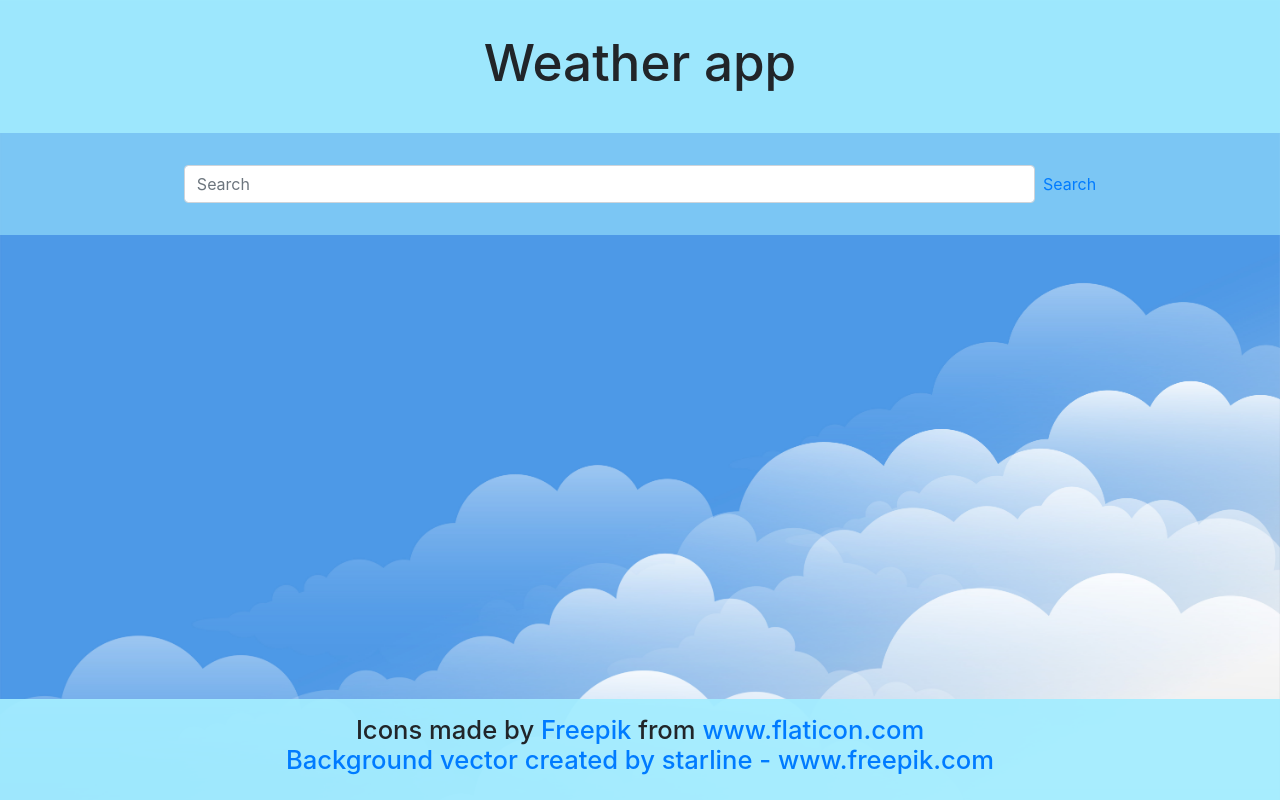
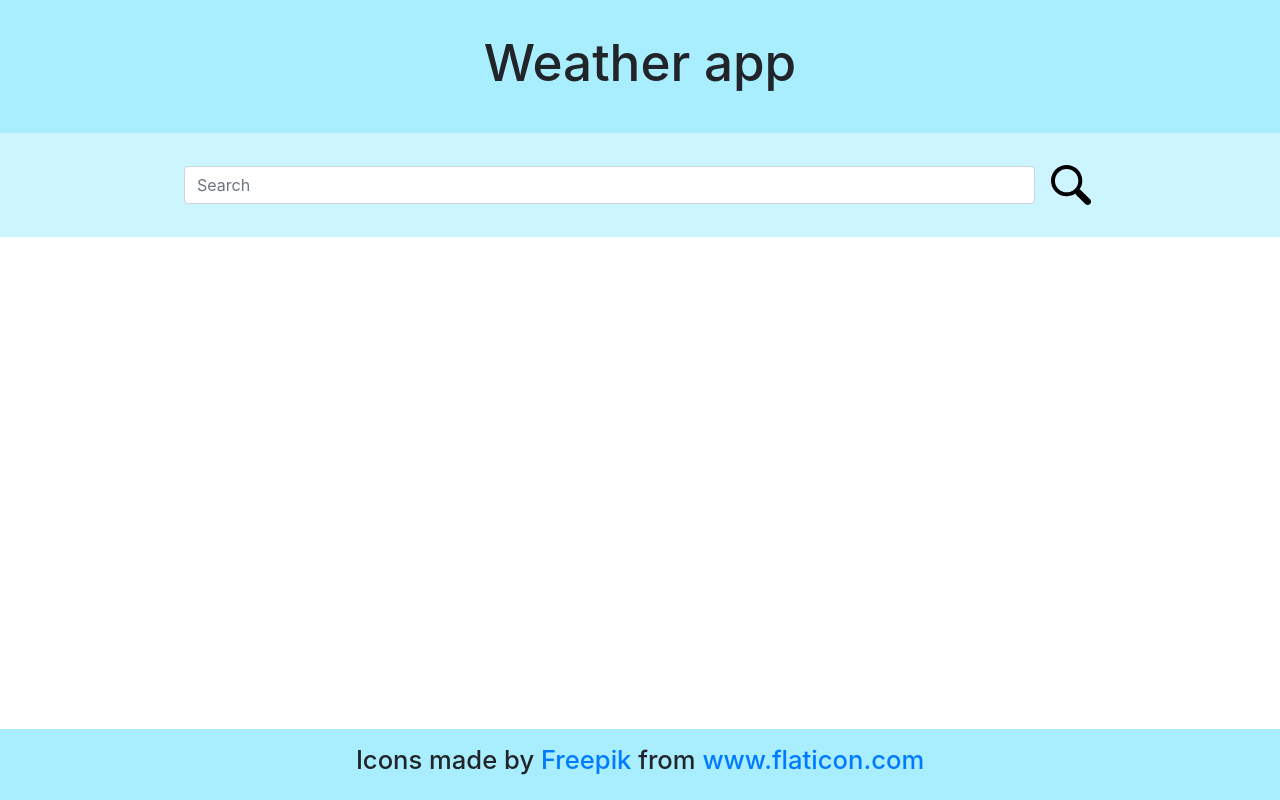
Before and after one commit to JenniLehtonen/Weather-app, a React (Create React App) app in the folder weather-app/: page / in a window 1280 px wide. Built offline with nearby package versions, Linux system fonts and the light colour scheme; no server answers.

Commit message:
Application gets and shows weather data from the API

```diff
--- a/weather-app/src/App.js
+++ b/weather-app/src/App.js
@@ -2,7 +2,6 @@ import React, {useCallback, useState} from "react";
 import 'bootstrap/dist/css/bootstrap.min.css';
 import './styles/style.css'
 import {Container} from 'react-bootstrap';
-import backgroundImage from './images/background.jpg'
 import {BrowserRouter as Router, Route, Switch} from 'react-router-dom';
 
 import './App.css';
@@ -20,22 +19,26 @@ const App = () => {
   const [clouds, setClouds] = useState('');
   const [wind, setWind] = useState('');
 
-  const setWeatherVariables = useCallback((city, temperature, /*temperatureFeelsLike,
-    humidity, descriptionOfWeather, clouds, wind*/) => {
-    /*setCity(city);
+  const setWeatherVariables = useCallback((city, temperature, temperatureFeelsLike,
+    humidity, descriptionOfWeather, wind, clouds) => {
+    setCity(city);
     setTemperature(temperature);
     setTemperatureFeelsLike(temperatureFeelsLike);
     setHumidity(humidity);
     setDescriptionOfWeather(descriptionOfWeather);
     setClouds(clouds);
-    setWind(wind);*/
-    console.log(city);
+    setWind(wind);
     console.log(temperature);
+    console.log(temperatureFeelsLike);
+    console.log(humidity);
+    console.log(descriptionOfWeather);
+    console.log(clouds);
+    console.log(wind);
   },[]);
 
 
   return (
-    <div className="pageContainer" style={{backgroundImage:`url(${backgroundImage})`,backgroundSize: "cover"}}>
+    <div className="pageContainer">
       <Container fluid>
        <h1>Weather app</h1>
       </Container>
--- a/weather-app/src/components/CurrentWeather.js
+++ b/weather-app/src/components/CurrentWeather.js
@@ -1,76 +1,28 @@
-import React, {useState} from 'react';
+import React, {useContext} from 'react';
 import sunny from '../images/sunny.svg'
 import humidityImage from '../images/humidity.svg'
 import windImage from '../images/wind.svg'
 import cloudImage from '../images/cloud.svg'
 
+import WeatherContext from '../contexts/weatherContext';
+
 const CurrentWeather = () => {
-    const [current, setCurrent] = useState([{
-        "coord": {
-          "lon": -122.08,
-          "lat": 37.39
-        },
-        "weather": [
-          {
-            "id": 800,
-            "main": "Clear",
-            "description": "clear sky",
-            "icon": "01d"
-          }
-        ],
-        "base": "stations",
-        "main": {
-          "temp": 282.55,
-          "feels_like": 281.86,
-          "temp_min": 280.37,
-          "temp_max": 284.26,
-          "pressure": 1023,
-          "humidity": 100
-        },
-        "visibility": 16093,
-        "wind": {
-          "speed": 1.5,
-          "deg": 350
-        },
-        "clouds": {
-          "all": 1
-        },
-        "dt": 1560350645,
-        "sys": {
-          "type": 1,
-          "id": 5122,
-          "message": 0.0139,
-          "country": "US",
-          "sunrise": 1560343627,
-          "sunset": 1560396563
-        },
-        "timezone": -25200,
-        "id": 420006353,
-        "name": "Mountain View",
-        "cod": 200
-        }         ]);
+  const weatherContext = useContext(WeatherContext);
 
-        var city = current[0].name;
-        var temperature = (current[0].main.temp-273.15).toString().split(".")[0];
-        var temperatureFeelsLike = (current[0].main.feels_like-273.15).toString().split(".")[0];
-        var humidity = current[0].main.humidity;
-        var descriptionOfWeather = current[0].weather[0].description;
-        var wind = current[0].wind.speed;
-        var clouds = current[0].clouds.all;
-
-        console.log(current);
-
+  //Change the temperatures from Kelvins to Celsius
+  var temperature = (weatherContext.temperature-273.15).toString().split(".")[0];
+  var temperatureFeelsLike = (weatherContext.temperatureFeelsLike-273.15).toString().split(".")[0];
     return(
         <div className="currentWeather">
-            <h2>Current weather in {city}</h2>
+            <h2>Current weather in {weatherContext.city}</h2>
             <div id="weatherMoreDetails">
-              <div><img src={humidityImage} className="image" alt="humidity icon" />{humidity} %</div>
-              <div><img src={windImage} className="image" alt="wind icon" />{wind} m/s</div>
-              <div><img src={cloudImage} className="image" alt="cloud icon" />{clouds} %{temperatureFeelsLike}</div>
+              <div><img src={humidityImage} className="image" alt="humidity icon" /><h3>{weatherContext.humidity} %</h3></div>
+              <div><img src={windImage} className="image" alt="wind icon" />{weatherContext.wind} m/s</div>
+              <div><img src={cloudImage} className="image" alt="cloud icon" />{weatherContext.clouds} %{temperatureFeelsLike}</div>
             </div>
             <div id="weatherTemperature">
                 <h1>{temperature} °C</h1><br />
-                <h2>{descriptionOfWeather}</h2><br />
+                <h2>{weatherContext.descriptionOfWeather}</h2><br />
                 <img src={sunny} className="image" alt="sun icon" />
             </div>
         </div>
--- a/weather-app/src/components/Footer.js
+++ b/weather-app/src/components/Footer.js
@@ -2,8 +2,7 @@ import React from "react";
 
 const Footer = () => (
   <div className="footer">
-    <h3>Icons made by <a href="https://www.freepik.com" title="Freepik">Freepik</a> from <a href="https://www.flaticon.com/" title="Flaticon">www.flaticon.com</a><br />
-    <a href='https://www.freepik.com/free-photos-vectors/background'>Background vector created by starline - www.freepik.com</a></h3>
+    <h3>Icons made by <a href="https://www.freepik.com" title="Freepik">Freepik</a> from <a href="https://www.flaticon.com/" title="Flaticon">www.flaticon.com</a></h3>
   </div>
 );
 
--- a/weather-app/src/components/Frontpage.js
+++ b/weather-app/src/components/Frontpage.js
@@ -4,36 +4,32 @@ import '../styles/style.css'
 import {Container, Form, FormControl} from 'react-bootstrap';
 import {BrowserRouter as Router, Link} from 'react-router-dom';
 import WeatherContext from '../contexts/weatherContext';
+import search from '../images/search.svg'
 
 const Frontpage = () => {
   const weatherContext = useContext(WeatherContext);
   const [city, setCity] = useState('');
   const [result, setResult] = useState({});
 
-  const url = `http://api.openweathermap.org/data/2.5/weather?q=${city}&appid=`;
+  const url = `http://api.openweathermap.org/data/2.5/weather?q=${city}&`;
 
-    // Side effect
-    useEffect(() => {
+    /*useEffect(() => { //Get data from openweathermap
         fetch(url)
         .then((res) => res.json())
         .then((data) => setResult(data));
     }, [url]);
-    console.log(result);
+    console.log(result);*/
 
-    const searchWeather = () => {
-        var test1 ="test1";
-        var test2 ="test2";
-        weatherContext.setWeatherVariables(test1, test2);
+    const searchWeather = () => { //Send the picked results to context
+        weatherContext.setWeatherVariables(result.name, result.main.temp, result.main.feels_like, result.main.humidity, result.weather[0].description, result.wind.speed, result.clouds.all);
       };
 
   return (
       <Container fluid className="weather">
-
             <Form inline>
               <FormControl type="text" placeholder="Search" className="mr-sm-2" onChange={(e) => setCity(e.target.value)} />
-              <Link to="/weatherforecast" onClick={searchWeather} >Search</Link>
+              <Link to="/weatherforecast" onClick={searchWeather} ><img src={search} className="image" alt="search icon" /></Link>
             </Form>
-
       </Container>
   );
 }
--- a/weather-app/src/components/Search.js
+++ b/weather-app/src/components/Search.js
@@ -1,23 +1,32 @@
-import React, {useState} from 'react';
+import React, {useState, useContext, useEffect} from 'react';
 import {Form, FormControl, Button} from 'react-bootstrap';
+import WeatherContext from '../contexts/weatherContext';
+import search from '../images/search.svg'
 
 const Search = () => {
-    const [city, setCity] = useState('');
+  const weatherContext = useContext(WeatherContext);
+  const [city, setCity] = useState('');
+  const [result, setResult] = useState({});
 
-    const cityHandler = (e) => {
-    e.preventDefault();
-    setCity(e.target.value);
-    };
+  const url = `http://api.openweathermap.org/data/2.5/weather?q=${city}&`;
 
-    const searchCity = () => {
-        console.log(city)
-      };
+  /*
+  useEffect(() => { //Get data from openweathermap
+    fetch(url)
+    .then((res) => res.json())
+    .then((data) => setResult(data));
+  }, [url]);
+  console.log(result);*/
+
+  const searchWeather = () => { //Send the picked results to context
+    weatherContext.setWeatherVariables(result.name, result.main.temp, result.main.feels_like, result.main.humidity, result.weather[0].description, result.wind.speed, result.clouds.all);
+  };
 
     return(
-        <Form inline>
-          <FormControl type="text" placeholder="Search" className="mr-sm-2" onChange={(e) => cityHandler(e)} />
-          <Button variant="outline-info" onClick={searchCity} >Search</Button>
-        </Form>
+      <Form inline>
+      <FormControl type="text" placeholder="Search" className="mr-sm-2" onChange={(e) => setCity(e.target.value)} />
+      <Button onClick={searchWeather}><img src={search} className="image" alt="search icon" /></Button>
+    </Form>
     );
 }
 
--- a/weather-app/src/contexts/weatherContext.js
+++ b/weather-app/src/contexts/weatherContext.js
@@ -9,13 +9,6 @@ const WeatherContext = React.createContext({
     descriptionOfWeather: null,
     clouds: null,
     wind: null,
-    setCity: () => {},
-    setTemperature: () => {},
-    setTemperatureFeelsLike: () => {},
-    setHumidity: () => {},
-    setDescriptionOfWeather: () => {},
-    setClouds: () => {},
-    setWind: () => {},
     setWeatherVariables: () => {},
 });
 
--- a/weather-app/src/styles/style.css
+++ b/weather-app/src/styles/style.css
@@ -37,6 +37,7 @@ h3{
     border-radius: 5px;
     width: 75%;
     background-color: white;
+    opacity: 0.85;
 }
 #weatherMoreDetails{
     display: flex;
@@ -86,6 +87,12 @@ h3{
 .mr-sm-2.form-control{
     width: 70%;
 }
+/*Search component's button*/
+.btn.btn-primary{
+    background-color: transparent !important;
+    color: transparent !important;
+    border: 0px solid transparent;
+}
 
 /*Footer*/
 .footer{
```
Also changed, not shown: weather-app/src/images/background.jpg (deleted), weather-app/src/images/search.svg (added).
